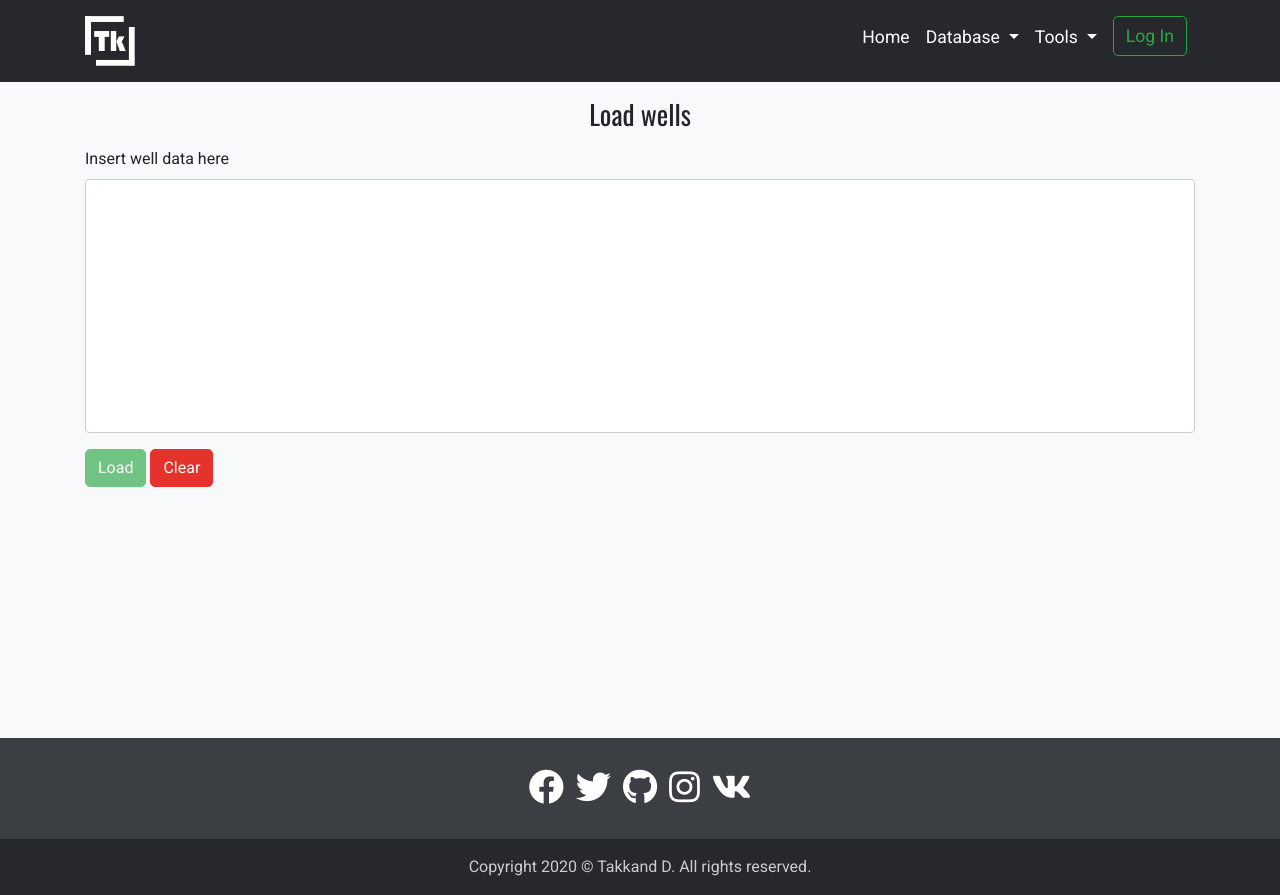
After one commit to dmitrytk/django_project, a Django app: page /db/load_wells/ in a window 1280 px wide. The commit adds this page. Run offline with Django 3.2, Linux system fonts and the light colour scheme; style sheets or scripts are compiled from the project's sources; some libraries are stand-ins or nearby versions.

Commit message:
db load verification

```diff
--- a/db/urls.py
+++ b/db/urls.py
@@ -1,10 +1,12 @@
 from django.urls import path
 
-from .views import FieldView, DetailFieldView, edit_field, well_load
+from .views import FieldView, DetailFieldView, WellView, edit_field, load_wells, load_fields
 
 urlpatterns = [
-    path('', FieldView.as_view(), name='fields'),
+    path('fields/', FieldView.as_view(), name='fields'),
+    path('wells/', WellView.as_view(), name='wells'),
     path('<int:pk>', DetailFieldView.as_view(), name='field_detail'),
     path('<int:pk>/edit', edit_field, name='edit_field'),
-    path('well_load/', well_load, name='well_load'),
+    path('load_wells/', load_wells, name='load-wells'),
+    path('load_fields/', load_fields, name='load-fields'),
 ]
--- a/db/views.py
+++ b/db/views.py
@@ -4,8 +4,8 @@ from django.forms.models import model_to_dict
 from django.contrib.auth.decorators import login_required
 
 from .forms import FieldUpdateForm
-from .models import OilField
-from .utils import upload_wells
+from .models import OilField, Well
+from .utils import upload_wells, upload_fields
 
 
 class FieldView(ListView):
@@ -14,13 +14,18 @@ class FieldView(ListView):
     context_object_name = 'fields'
 
 
+class WellView(ListView):
+    model = Well
+    template_name = 'db/wells.html'
+    context_object_name = 'wells'
+
+
 class DetailFieldView(DetailView):
     model = OilField
     template_name = 'db/field_detail.html'
     context_object_name = 'field'
 
 
-@login_required
 def edit_field(request, pk):
     field = get_object_or_404(OilField, pk=pk)
     if request.method == 'POST':
@@ -33,8 +38,13 @@ def edit_field(request, pk):
     return render(request, 'db/update_field.html', {'form': form, 'field': field})
 
 
-@login_required
-def well_load(request):
+def load_wells(request):
     if request.method == 'POST':
-        upload_wells(request.POST.get('well_data'))
-    return render(request, 'db/well_load.html')
+        upload_wells(request.POST.get('well-data'))
+    return render(request, 'db/load_wells.html')
+
+
+def load_fields(request):
+    if request.method == 'POST':
+        upload_fields(request.POST.get('field-data'))
+    return render(request, 'db/load_fields.html')
--- /dev/null
+++ b/project/static/js/db.js
@@ -0,0 +1,82 @@
+const alertArea = document.querySelector('#alert-area');
+const inputArea = document.querySelector('#input-area');
+const loadBtn = document.querySelector('#load-btn');
+const clearBtn = document.querySelector('#clear-btn');
+
+
+const list = [
+    'well',
+    'field',
+    'location',
+    'owner',
+    'type',
+    'alt',
+    'md',
+    'x',
+    'y',
+];
+
+
+const showAlert = function (text, type) {
+    alertArea.innerHTML = `
+        <div id="load-alert" class="alert alert-${type} alert-dismissible">
+            <button type="button" class="close" data-dismiss="alert">&times;</button>
+            ${text}
+        </div>
+    `;
+    $("#load-alert").delay(4000).slideUp(500, function () {
+        $(this).alert('close');
+    });
+}
+
+
+const getInputData = function (value) {
+    if (value.includes('\n') && value.includes('\t')) {
+        let val = value.replace(/\r/g, '');
+        let rows = val.split('\n');
+        let header = rows[0].split('\t');
+        let data = [];
+        for (let row of rows) {
+            if (row.length > 2 && row.includes('\t')) {
+                data.push(row.split('\t'))
+            }
+        }
+        return {
+            header: header,
+            data: data
+        }
+    } else {
+        return null;
+    }
+};
+
+const checkData = function (data) {
+    const headerLength = data.header.length;
+    const equalLength = data.data.every(el => el.length === headerLength);
+    const containAttr = data.header.every(el => list.includes(el));
+    console.log(data.header);
+    console.log(equalLength);
+    console.log(containAttr);
+    if (equalLength && containAttr) {
+        showAlert('Data is valid', 'success');
+        return true;
+    } else {
+        showAlert('Wrong columns names or unequal row length', 'danger');
+        return false;
+    }
+};
+
+inputArea.addEventListener('input', () => {
+    let data = getInputData(inputArea.value);
+    if (checkData(data)) {
+        loadBtn.disabled = false;
+        inputArea.rows = (data.data.length > 20) ? 20 : data.data.length;
+    }
+
+});
+
+clearBtn.addEventListener('click', () => {
+    inputArea.value = '';
+    loadBtn.disabled = true;
+    inputArea.rows = 10;
+});
--- a/project/static/js/function.js
+++ b/project/static/js/function.js
@@ -116,7 +116,7 @@ function copyToClipboard(text) {
 // save string to file
 function saveToFile(content, fileName) {
     let blob = new Blob([content],
-        {type: "text/plain;charset=utf-8"});
+        { type: "text/plain;charset=utf-8" });
     saveAs(blob, fileName);
 }
 
--- a/project/static/js/main.js
+++ b/project/static/js/main.js
@@ -8,7 +8,8 @@ AOS.init({
 });
 
 $(document).ready(function () {
-    $('#table_id').DataTable();
+    $('#wells-table').DataTable();
+    $('#fields-table').DataTable();
     // Initialize owl carousel
     $(".owl-carousel").owlCarousel({
         loop: true,
--- a/project/static/scss/main.scss
+++ b/project/static/scss/main.scss
@@ -16,4 +16,6 @@
 @import "./layout/contact";
 @import "./layout/footer";
 
+
 @import "./pages/drawdown";
+@import "./pages/db";
--- /dev/null
+++ b/project/static/scss/pages/db.scss
@@ -0,0 +1,7 @@
+#db-controls.card {
+  &:hover {
+    transform: none;
+    box-shadow: none;
+  }
+
+}
--- a/templates/_base.html
+++ b/templates/_base.html
@@ -6,16 +6,16 @@
     <meta charset="UTF-8">
     <meta name="viewport" content="width=device-width, initial-scale=1.0">
     <meta http-equiv="X-UA-Compatible" content="ie=edge">
-    <link rel="shortcut icon" type="image/png" href="{% static 'img/tk_b.png' %}" />
+    <link rel="shortcut icon" type="image/png" href="{% static 'img/tk_b.png' %}"/>
     <!-- =========================================VENDOR CSS================================================= -->
-    <link rel="stylesheet" href="https://unpkg.com/aos@next/dist/aos.css" />
+    <link rel="stylesheet" href="https://unpkg.com/aos@next/dist/aos.css"/>
     <link rel="stylesheet" href="https://cdnjs.cloudflare.com/ajax/libs/font-awesome/5.11.2/css/all.min.css"
-        integrity="sha256-+N4/V/SbAFiW1MPBCXnfnP9QSN3+Keu+NlB+0ev/YKQ=" crossorigin="anonymous" />
+          integrity="sha256-+N4/V/SbAFiW1MPBCXnfnP9QSN3+Keu+NlB+0ev/YKQ=" crossorigin="anonymous"/>
     <link rel="stylesheet" href="https://cdnjs.cloudflare.com/ajax/libs/OwlCarousel2/2.3.4/assets/owl.carousel.min.css"
-        integrity="sha256-UhQQ4fxEeABh4JrcmAJ1+16id/1dnlOEVCFOxDef9Lw=" crossorigin="anonymous" />
+          integrity="sha256-UhQQ4fxEeABh4JrcmAJ1+16id/1dnlOEVCFOxDef9Lw=" crossorigin="anonymous"/>
     <link rel="stylesheet"
           href="https://cdnjs.cloudflare.com/ajax/libs/OwlCarousel2/2.3.4/assets/owl.theme.default.min.css"
-        integrity="sha256-kksNxjDRxd/5+jGurZUJd1sdR2v+ClrCl3svESBaJqw=" crossorigin="anonymous" />
+          integrity="sha256-kksNxjDRxd/5+jGurZUJd1sdR2v+ClrCl3svESBaJqw=" crossorigin="anonymous"/>
     <link rel="stylesheet" href="https://cdn.datatables.net/1.10.20/css/dataTables.bootstrap4.min.css">
     <!-- ============================================CSS======================================================= -->
     <link rel="stylesheet" href="{% static 'css/vendor.css' %}">
@@ -49,7 +49,7 @@
                         </a>
                         <div class="dropdown-menu show-top-bottom" aria-labelledby="navbarDropdown">
                             <a class="dropdown-item" href="{% url 'fields' %}">Fields</a>
-                                <a class="dropdown-item" href="#">Wells</a>
+                            <a class="dropdown-item" href="{% url 'wells' %}">Wells</a>
                         </div>
                     </li>
                     <li class="nav-item active dropdown">
@@ -92,6 +92,9 @@
 
 
 <section class="main">
+    <div class="container mt-3">
+        <div id="alert-area"></div>
+    </div>
     {% block content %}
     {% endblock content %}
 </section>
--- /dev/null
+++ b/templates/db/load_wells.html
@@ -0,0 +1,22 @@
+{% extends '_base.html' %}
+{% load static %}
+
+{% block content %}
+    <div class="container mt-2">
+        <h2 class="text-center my-3">Load wells</h2>
+        <form method="POST">
+            {% csrf_token %}
+            <div class="form-group">
+                <label for="well-data">Insert well data here</label>
+                <textarea rows="10" class="form-control" name="well-data" id="input-area" rows="3"></textarea>
+            </div>
+            <button id="load-btn" type="submit" class="btn btn-success" disabled>Load</button>
+            <button id="clear-btn" type="submit" class="btn btn-danger">Clear</button>
+        </form>
+    </div>
+
+{% endblock content %}
+
+{% block scripts %}
+    <script src="{% static 'js/db.js' %}"></script>
+{% endblock scripts %}
```
Also changed, not shown: db/utils.py (+7 -3 lines), templates/db/fields.html (+29 -12 lines), templates/db/load_fields.html (added, +22 -0 lines), templates/db/well_load.html (deleted, +0 -15 lines), templates/db/wells.html (added, +59 -0 lines), project/static/css/main.css. Lines whose indentation alone changed are shown as unchanged.
